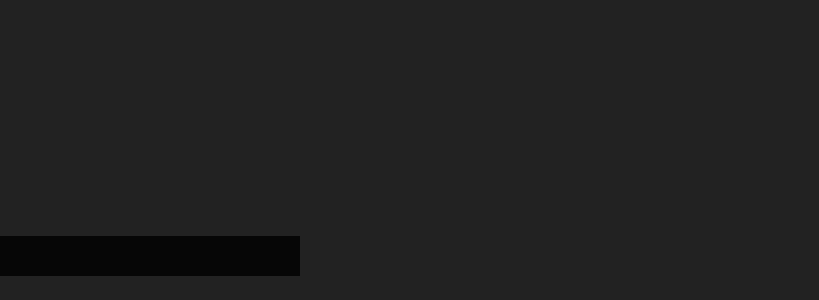
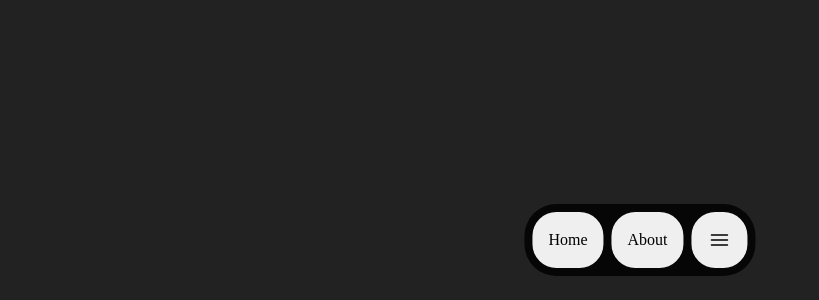
Before and after one commit to steppp/personal-website, a Next.js app: page / in a window 1280 px wide. Shown: the part 500-800 px from the top of the page, without its empty margins (0-819 px from the left). Built offline with nearby package versions, Linux system fonts and the light colour scheme.

Commit message:
feat: add and update components [#4]
Add Icon component to render an icon from a collection of React
components exporting an SVG.

Add first features to the Navbar to include some buttons.

Add basic button appearance styling.

Minor changes and fixes.

```diff
--- a/components/Button/index.tsx
+++ b/components/Button/index.tsx
@@ -1,7 +1,25 @@
-import React from 'react'
+import React, { MouseEventHandler } from 'react'
+import Icon from '../Icon'
+import { StyledButton, StyledButtonIcon } from './styles'
 
-const Button = () => {
-	return <button></button>
+interface ButtonProps {
+	href?: string
+	iconName?: string
+	onClick?: MouseEventHandler
+	children?: React.ReactNode
+}
+
+const Button = ({ onClick, href, iconName, children, ...props }: ButtonProps) => {
+	return (
+		<StyledButton onClick={onClick}>
+			{iconName && (
+				<StyledButtonIcon hasText={children !== undefined}>
+					<Icon name={iconName} role="button icon" />
+				</StyledButtonIcon>
+			)}
+			{children}
+		</StyledButton>
+	)
 }
 
 export default Button
--- a/components/Button/styles.ts
+++ b/components/Button/styles.ts
@@ -1,3 +1,21 @@
 import { styled } from '@/theme/stitches.config'
 
-export const StyledButton = styled('button', {})
+export const StyledButton = styled('button', {
+	display: 'flex',
+	justifyContent: 'center',
+	alignItems: 'center',
+	borderRadius: '$inner',
+	padding: '$default',
+	border: 'none',
+	width: 'auto',
+})
+
+export const StyledButtonIcon = styled('div', {
+	variants: {
+		hasText: {
+			true: {
+				marginRight: '$small',
+			},
+		},
+	},
+})
--- /dev/null
+++ b/components/Icon/Glyphs/hamburger.tsx
@@ -0,0 +1,17 @@
+const Hamburger = () => {
+	return (
+		<svg width="24" height="24" viewBox="0 0 24 24" fill="none" xmlns="http://www.w3.org/2000/svg">
+			<path
+				d="M4 17H20M4 12H20M4 7H20"
+				stroke="#000000"
+				strokeWidth="1.5"
+				strokeLinecap="round"
+				strokeLinejoin="round"
+			/>
+		</svg>
+	)
+}
+
+Hamburger.id = 'hamburger'
+
+export default Hamburger
--- /dev/null
+++ b/components/Icon/Glyphs/index.tsx
@@ -0,0 +1,7 @@
+import Hamburger from './hamburger'
+
+const glyphs = {
+	[Hamburger.id]: Hamburger,
+}
+
+export default glyphs
--- /dev/null
+++ b/components/Icon/index.tsx
@@ -0,0 +1,23 @@
+import glyphs from './Glyphs'
+import { StyledIcon } from './styles'
+
+interface IconProps {
+	name: string
+	role: string
+}
+
+const Icon = ({ name, role, ...props }: IconProps) => {
+	const Glyph = glyphs[name]
+
+	if (!Glyph) {
+		console.warn('Cannot find icon with name ' + name)
+	}
+
+	return (
+		<StyledIcon aria-hidden="true" role={role}>
+			<Glyph />
+		</StyledIcon>
+	)
+}
+
+export default Icon
--- /dev/null
+++ b/components/Icon/styles.ts
@@ -0,0 +1,10 @@
+import { styled } from '@/theme/stitches.config'
+
+export const StyledIcon = styled('i', {
+	width: '$iconSmall',
+	height: '$iconSmall',
+	'& svg': {
+		width: '$iconSmall',
+		height: '$iconSmall',
+	},
+})
--- a/components/NavBar/index.tsx
+++ b/components/NavBar/index.tsx
@@ -1,8 +1,15 @@
 import React from 'react'
+import Button from '../Button'
 import { StyledNavBar } from './styles'
 
 const NavBar = () => {
-	return <StyledNavBar></StyledNavBar>
+	return (
+		<StyledNavBar>
+			<Button>Home</Button>
+			<Button>About</Button>
+			<Button iconName="hamburger" onClick={(e) => console.debug({ e })} />
+		</StyledNavBar>
+	)
 }
 
 export default NavBar
--- a/components/NavBar/styles.ts
+++ b/components/NavBar/styles.ts
@@ -6,10 +6,14 @@
 	display: 'flex',
 	justifyContent: 'center',
 	alignItems: 'stretch',
-	width: '300px',
-	height: '40px',
+	maxWidth: '90%',
 	position: 'fixed',
+	left: '50%',
 	bottom: '$medium',
-	left: 'auto',
-	right: 'auto',
+	padding: '$small',
+	transform: 'translate(-50%, 0)',
+
+	'& > * + *': {
+		marginLeft: '$small',
+	},
 })
--- a/theme/stitches.config.ts
+++ b/theme/stitches.config.ts
@@ -41,8 +41,15 @@
 				huge: '60px',
 			},
 			radii: {
-				outer: 32,
-				inner: 24,
+				outer: '32px',
+				inner: '24px',
+			},
+			sizes: {
+				iconSmall: 14,
+				iconRegular: 20,
+				iconMedium: 32,
+				iconBig: 48,
+				iconHuge: 60,
 			},
 		},
 		media: {
```
